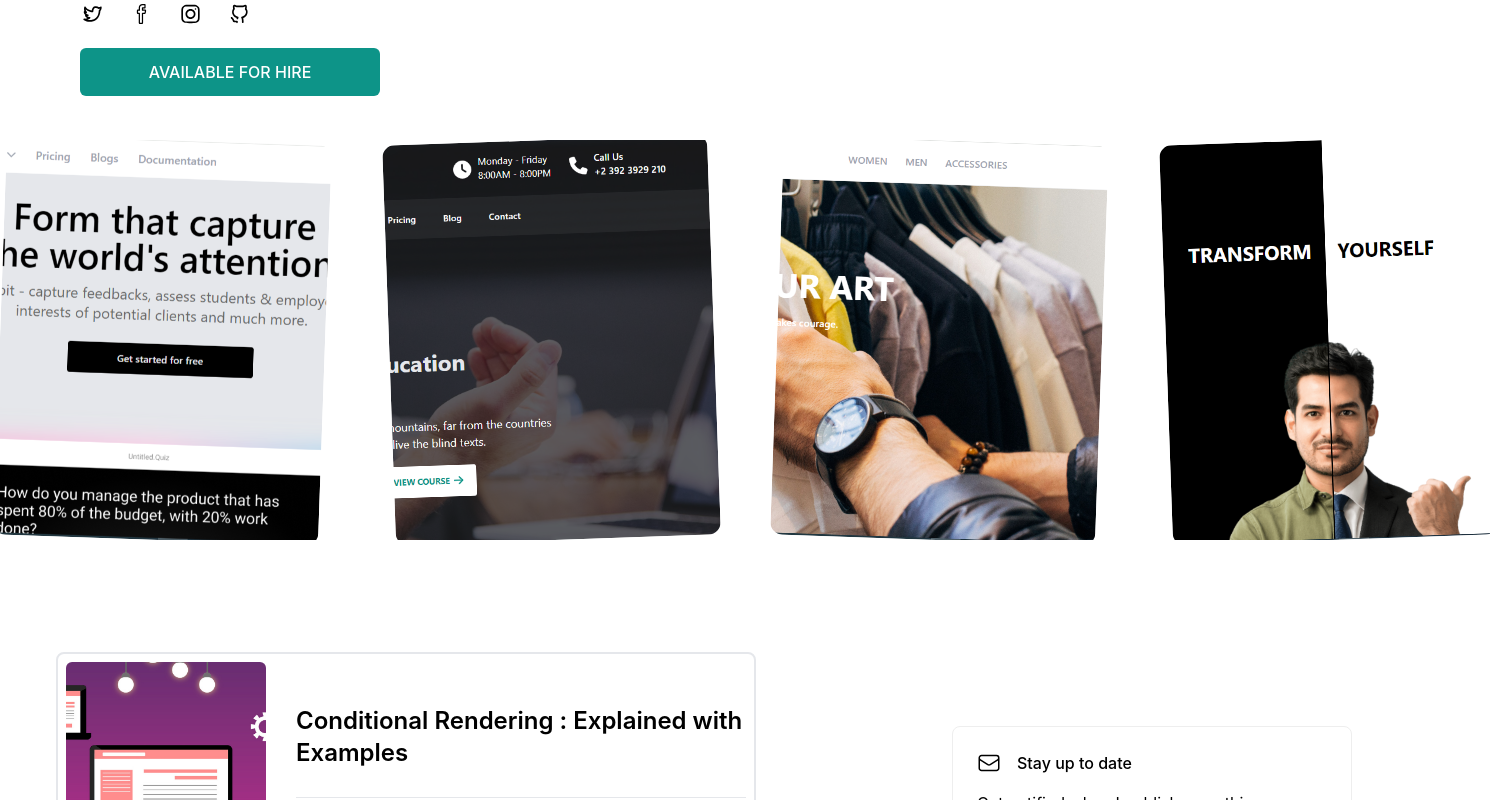
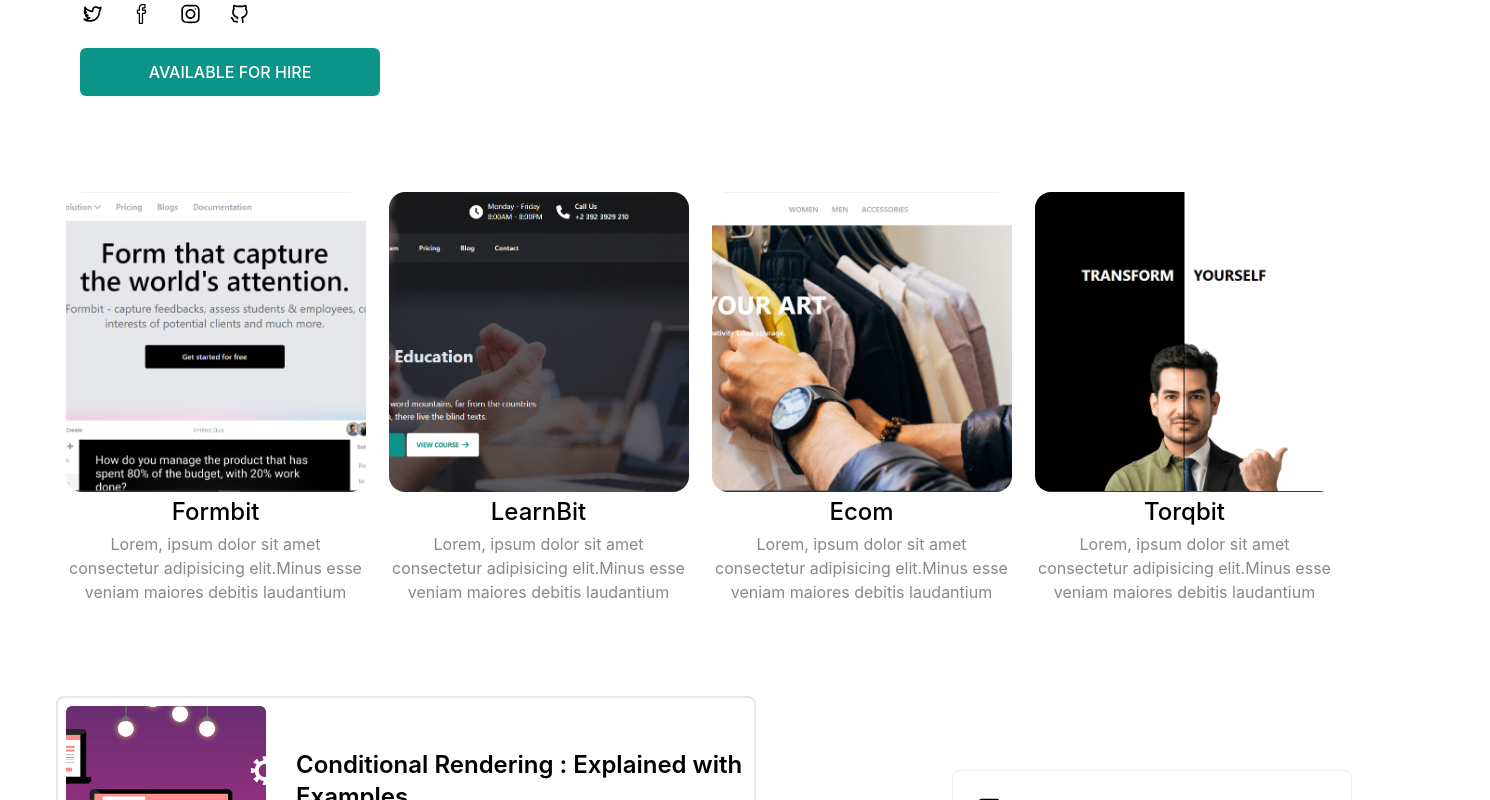
Before and after one commit to zeeshanak23/portfolio, a Next.js app: page / in a window 1280 px wide. Shown: the part 560-1360 px from the top of the page, 1490 px wide, since content can reach past the window. Built offline with nearby package versions, Linux system fonts and the light colour scheme.

Commit message:
Made the changes in image section

```diff
--- a/src/app/page.tsx
+++ b/src/app/page.tsx
@@ -96,7 +96,7 @@ export default function HomePage() {
                 </button>
               </div>
 
-              <div className='mr-6'>
+              <div className='mr-4'>
                 <Menu />
               </div>
             </div>
--- a/src/components/header/Header.tsx
+++ b/src/components/header/Header.tsx
@@ -3,7 +3,7 @@
 const Header = () => {
   return (
     <section className='mt-[-16px] hidden md:flex'>
-      <div className='fixed left-0 right-0 top-0 m-auto  flex w-[1200px] items-center justify-between overflow-hidden   py-4'>
+      <div className='fixed left-0 right-0 top-0 z-50 m-auto flex w-[1200px] items-center justify-between overflow-hidden   py-4'>
         <div className=' m-auto mt-4 flex w-[450px] justify-between rounded-full border bg-white bg-fixed px-6 py-2 font-medium shadow-md dark:bg-zinc-800 '>
           <a href='#about' className='hover:text-teal-400'>
             About
--- a/src/components/hero/Hero.tsx
+++ b/src/components/hero/Hero.tsx
@@ -2,7 +2,7 @@ const Hero = () => {
   return (
     <section
       id='about'
-      className='m-auto w-[100%] bg-white pb-[325px] md:w-[1400px] md:pb-[400px] dark:bg-zinc-900 '
+      className='m-auto w-[100%] bg-white md:w-[1400px]  dark:bg-zinc-900 '
     >
       <div className='flex w-[350px] flex-col gap-6  p-4 md:w-[950px] md:p-20'>
         <h1 className='text-4xl md:text-6xl'>
@@ -72,7 +72,7 @@ const Hero = () => {
             <path d='M3.33203 15.9454C3.02568 15.4859 2.40481 15.3617 1.94528 15.6681C1.48576 15.9744 1.36158 16.5953 1.66793 17.0548C1.8941 17.3941 2.16467 17.6728 2.39444 17.9025C2.4368 17.9449 2.47796 17.9858 2.51815 18.0257C2.71062 18.2169 2.88056 18.3857 3.05124 18.5861C3.42875 19.0292 3.80536 19.626 4.0194 20.6962C4.11474 21.1729 4.45739 21.4297 4.64725 21.5419C4.85315 21.6635 5.07812 21.7352 5.26325 21.7819C5.64196 21.8774 6.10169 21.927 6.53799 21.9559C7.01695 21.9877 7.53592 21.998 7.99999 22.0008C8.00033 22.5527 8.44791 23.0001 8.99998 23.0001C9.55227 23.0001 9.99998 22.5524 9.99998 22.0001V21.0001C9.99998 20.4478 9.55227 20.0001 8.99998 20.0001C8.90571 20.0001 8.80372 20.0004 8.69569 20.0008C8.10883 20.0026 7.34388 20.0049 6.67018 19.9603C6.34531 19.9388 6.07825 19.9083 5.88241 19.871C5.58083 18.6871 5.09362 17.8994 4.57373 17.2891C4.34391 17.0194 4.10593 16.7834 3.91236 16.5914C3.87612 16.5555 3.84144 16.5211 3.80865 16.4883C3.5853 16.265 3.4392 16.1062 3.33203 15.9454Z' />
           </svg>
         </div>
-        <button className='w-[300px] rounded-md bg-teal-600 p-3 font-medium uppercase text-white hover:bg-black hover:opacity-90'>
+        <button className='w-[100%] rounded-md bg-teal-600 p-3 font-medium uppercase text-white hover:bg-black hover:opacity-90 md:w-[300px]'>
           Available for hire
         </button>
       </div>
--- a/src/components/imageSection/Image.tsx
+++ b/src/components/imageSection/Image.tsx
@@ -3,43 +3,60 @@ const ImageSection = () => {
     {
       content: '/images/image1.png',
       link: 'https://github.com/torqbit/formbit',
+      title: 'Formbit',
+      description:
+        'Lorem, ipsum dolor sit amet consectetur adipisicing elit.Minus esse veniam maiores debitis laudantium',
     },
     {
       content: '/images/image2.png',
       link: 'https://github.com/torqbit/learnbit',
+      title: 'LearnBit',
+      description:
+        'Lorem, ipsum dolor sit amet consectetur adipisicing elit.Minus esse veniam maiores debitis laudantium',
     },
     {
       content: '/images/image3.png',
       link: 'https://github.com/torqbit/ecom',
+      title: 'Ecom',
+      description:
+        'Lorem, ipsum dolor sit amet consectetur adipisicing elit.Minus esse veniam maiores debitis laudantium',
     },
     {
       content: '/images/image4.png',
       link: 'https://github.com/torqbit/torqbit',
+      title: 'Torqbit',
+      description:
+        'Lorem, ipsum dolor sit amet consectetur adipisicing elit.Minus esse veniam maiores debitis laudantium',
     },
   ];
   return (
     <section
       id='project'
-      className='absolute left-0 right-0 top-[870px] m-auto flex w-full  items-center justify-center overflow-hidden md:top-[700px]   md:w-[1490px]'
+      className='m-auto w-[100vw] overflow-hidden bg-white p-4 md:w-[1400px] md:px-16 dark:bg-zinc-900'
     >
-      <div className='  flex gap-4 overflow-hidden md:gap-16'>
+      <div>
+        <div className='flex flex-col justify-between gap-5 md:flex-row'>
           {Item.map((list, i) => {
             return (
-            <div
-              key={i}
-              className='first:hidden odd:rotate-2 even:-rotate-2 md:first:flex'
+              <div key={i}>
+                <a
+                  href={list.link}
+                  className='flex flex-col items-center justify-center text-center '
                 >
-              <a href={list.link}>
                   <img
-                  className='h-[250px] w-[200px] cursor-pointer overflow-hidden rounded-xl object-cover md:h-[400px] md:w-[350px]'
+                    className='h-[100%] w-[100%] rounded-2xl  object-cover md:h-[300px] md:w-[300px]'
                     src={list.content}
                     alt=''
                   />
+
+                  <h3 className='mt-1 font-medium'>{list.title}</h3>
+                  <p className='mt-1 text-[#888]'>{list.description}</p>
                 </a>
               </div>
             );
           })}
         </div>
+      </div>
     </section>
   );
 };
```
Lines whose indentation alone changed are shown as unchanged.
